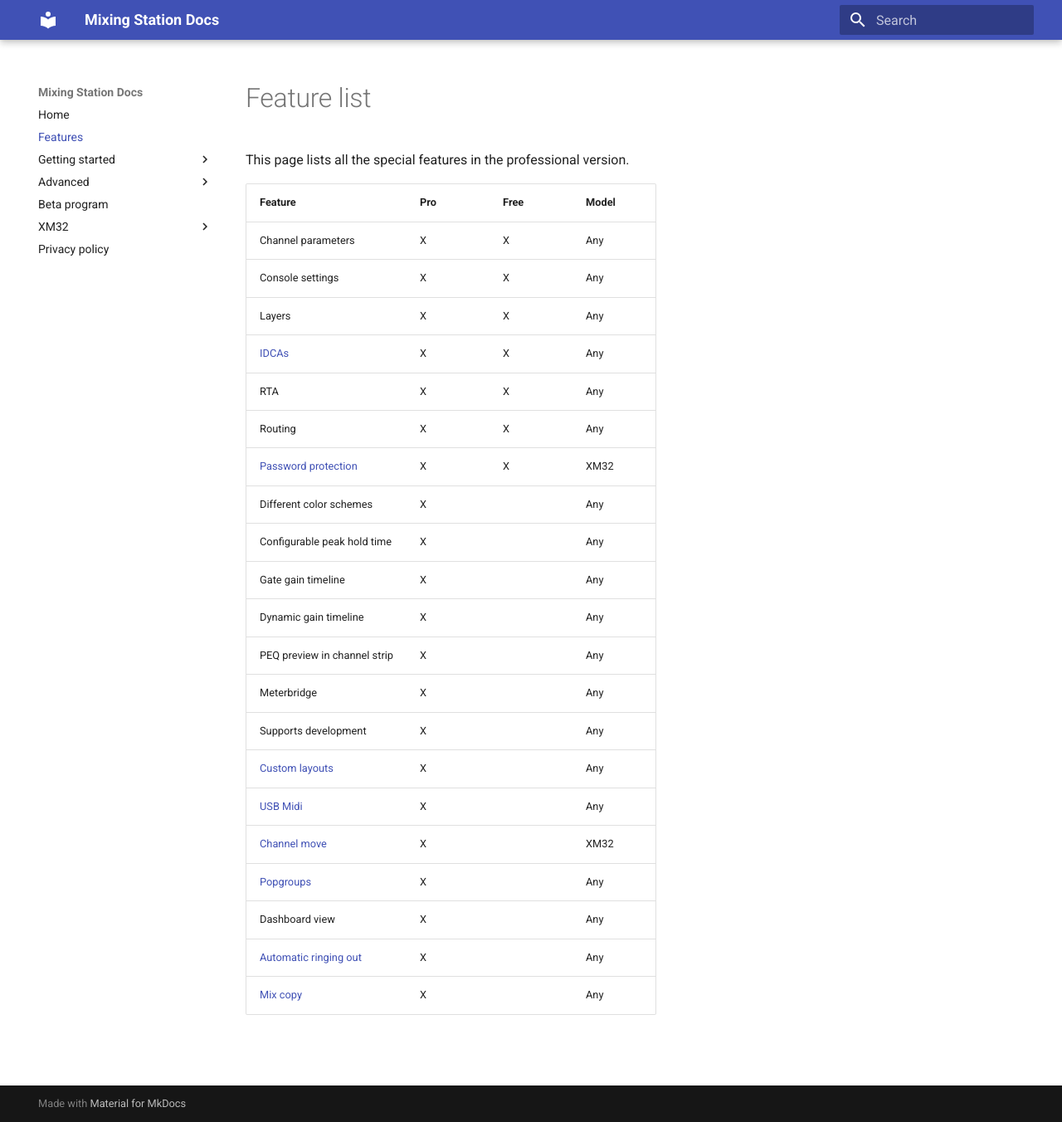
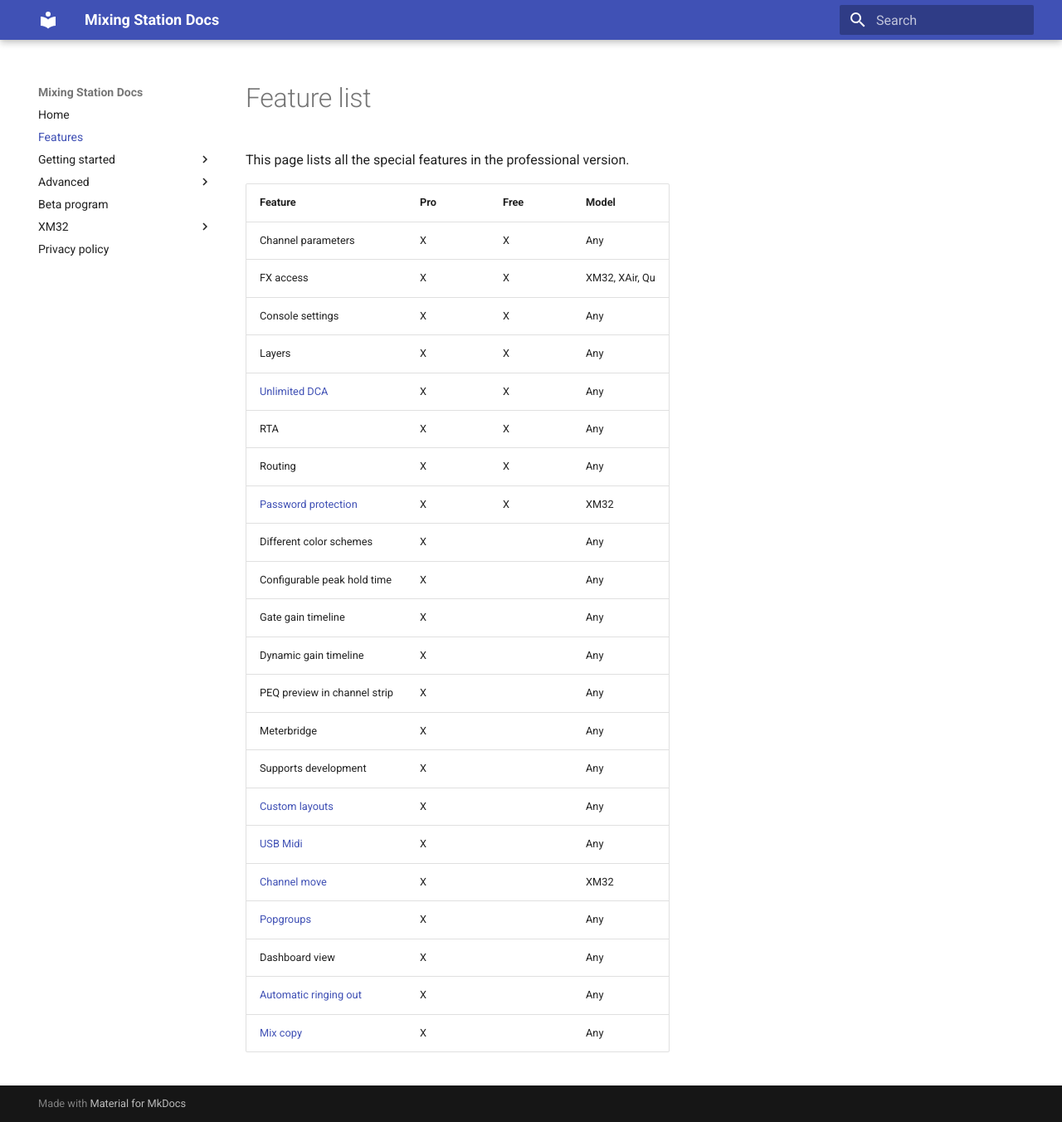
Before and after one commit to davidgiga1993/mixing-station-docs, an MkDocs documentation site: the page built from docs/feature-list.md, in a window 1280 px wide and 1352 px high. Shown: the whole window at 83% size. Built offline with MkDocs 1.6.1 and Material for MkDocs 9.7.7, drawn with Linux system fonts in a browser that asks for light colours.

Commit message:
Update feature-list.md

```diff
--- a/docs/feature-list.md
+++ b/docs/feature-list.md
@@ -4,9 +4,10 @@ This page lists all the special features in the professional version.
 | Feature | Pro | Free | Model |
 | ------ |  ------ | ------ | --- |
 | Channel parameters | X | X | Any |
+| FX access | X | X | XM32, XAir, Qu |
 | Console settings | X | X | Any |
 | Layers | X | X | Any |
-| [IDCAs](layer-idcas.md) | X | X | Any |
+| [Unlimited DCA](layer-idcas.md) | X | X | Any |
 | RTA | X | X | Any |
 | Routing | X| X | Any |
 | [Password protection](xm32/bus-password.md) | X | X | XM32 |
```
